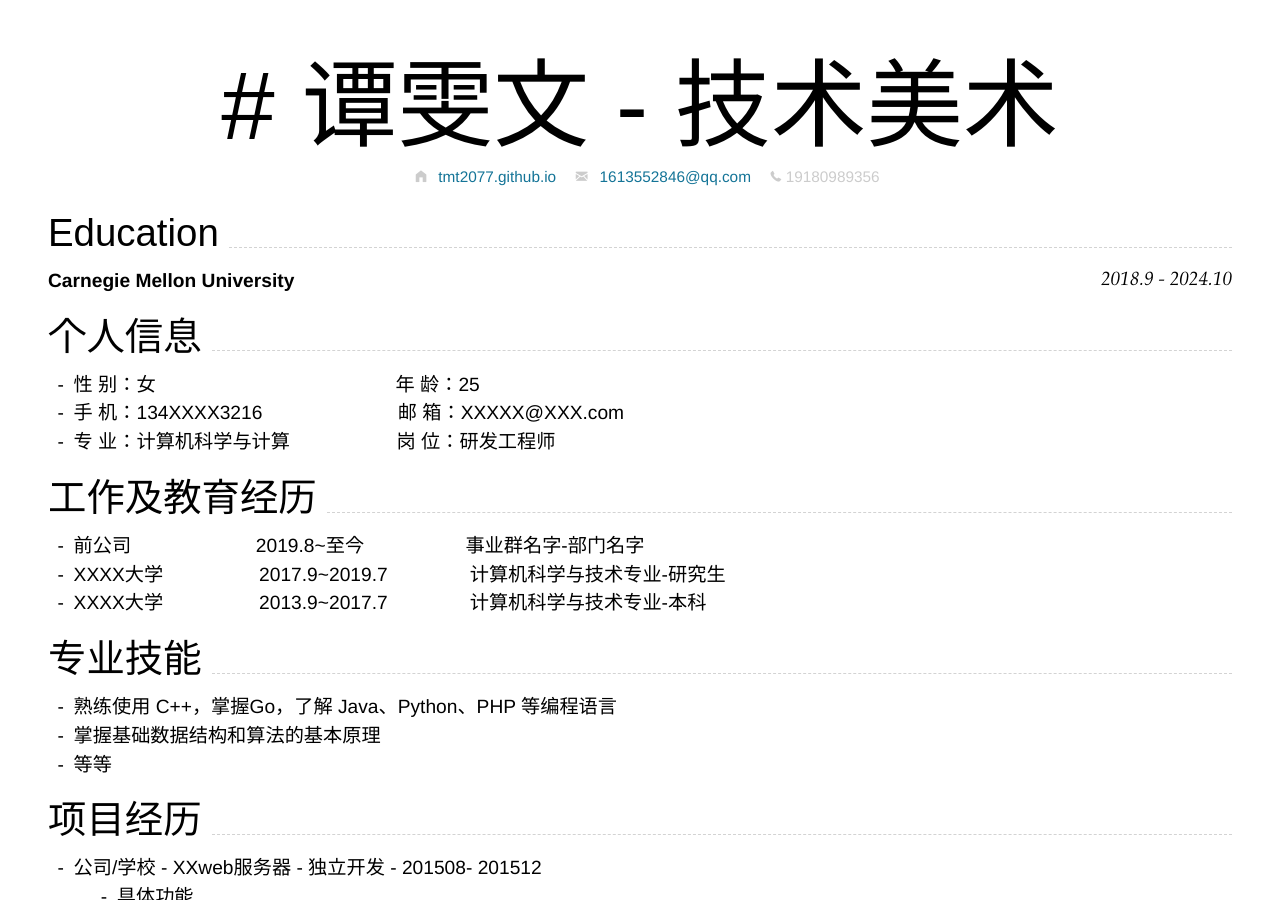
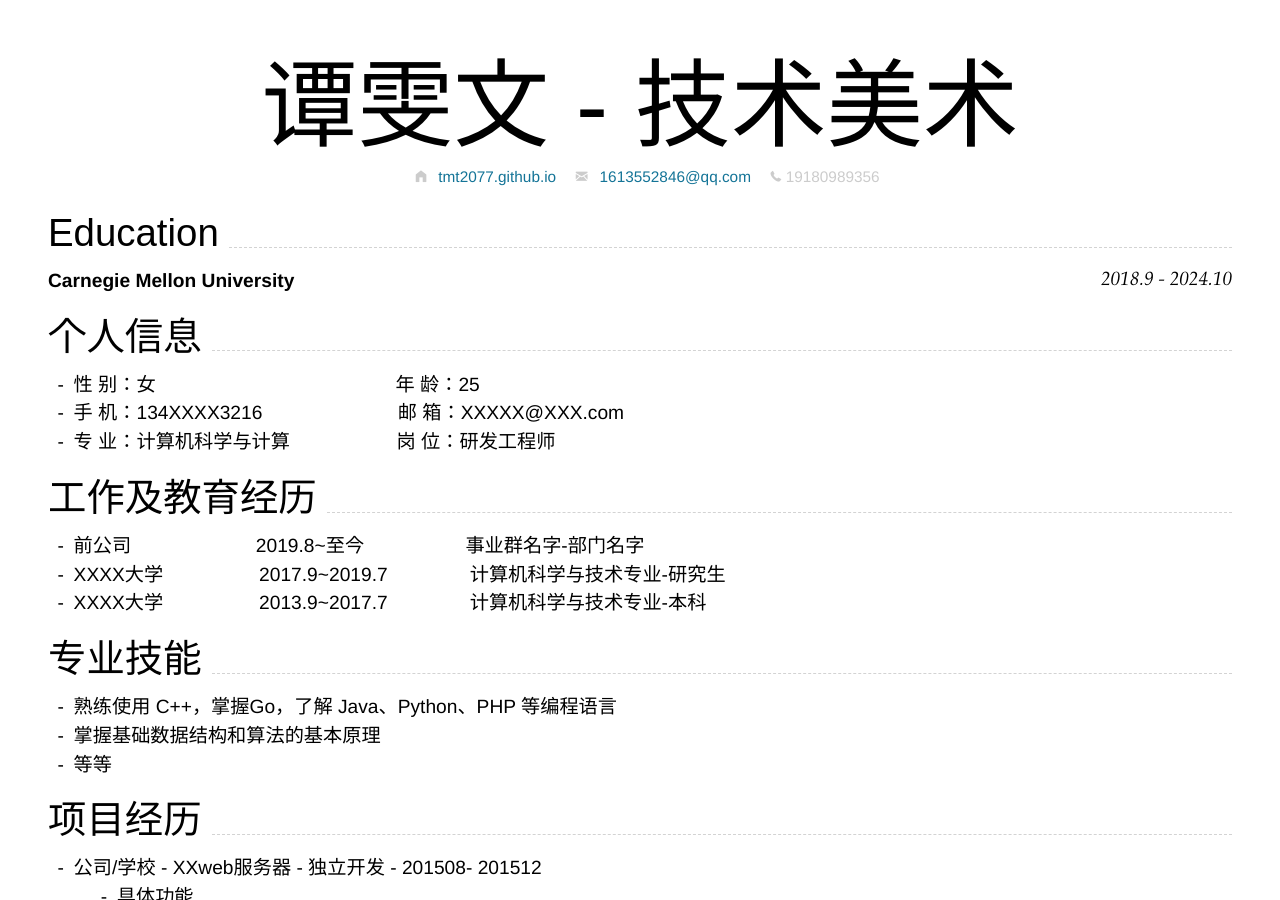
Before and after one commit to tmt2077/tmt2077.github.io, a Jekyll site: the page built from index.md, in a window 1280 px wide and 900 px high. Built offline with Jekyll 4.4.1, drawn with Linux system fonts in a browser that asks for light colours; nearby versions of some CDN libraries.

```diff
--- a/index.md
+++ b/index.md
@@ -12,7 +12,7 @@ phone:
 ---
  <center>
      <h1 style="font-size: 5em; text-align: center;">
-  #  谭雯文 - 技术美术
+ 谭雯文 - 技术美术
 </h1>
  </center>
 
```
